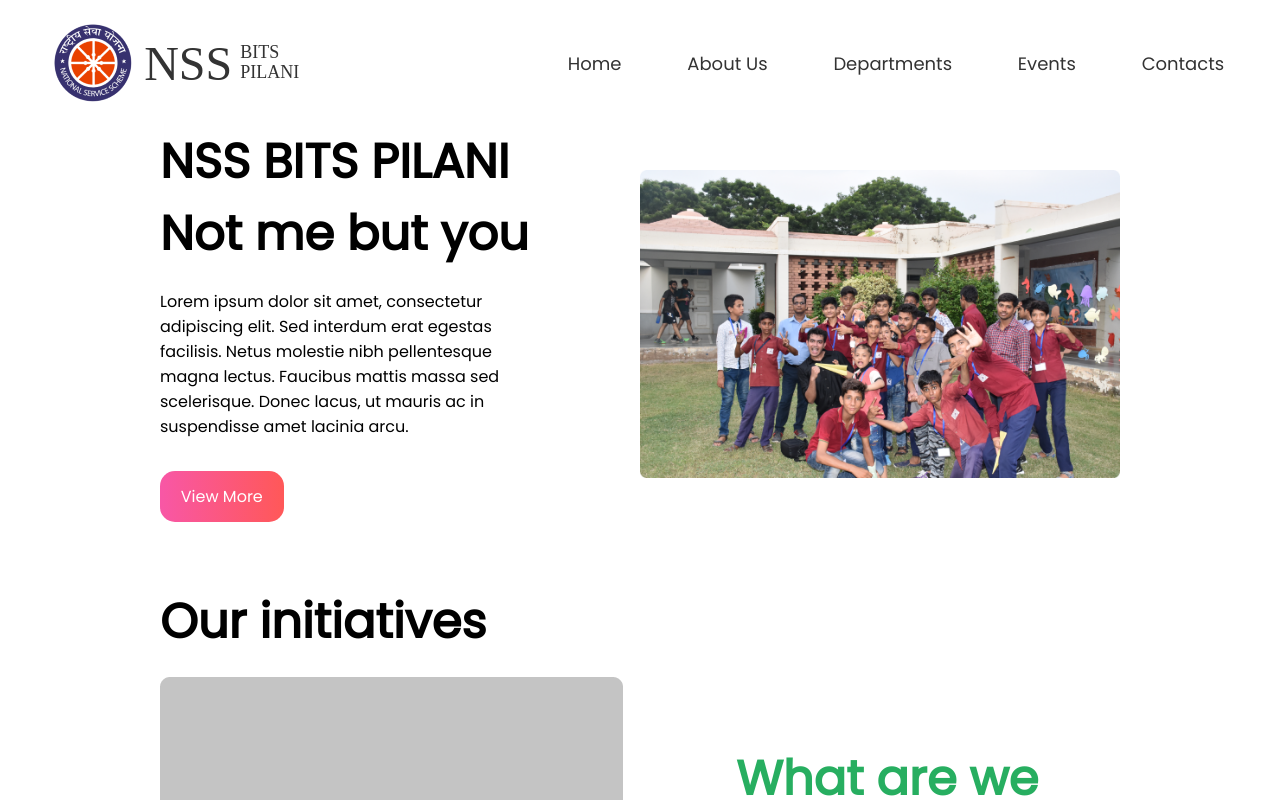
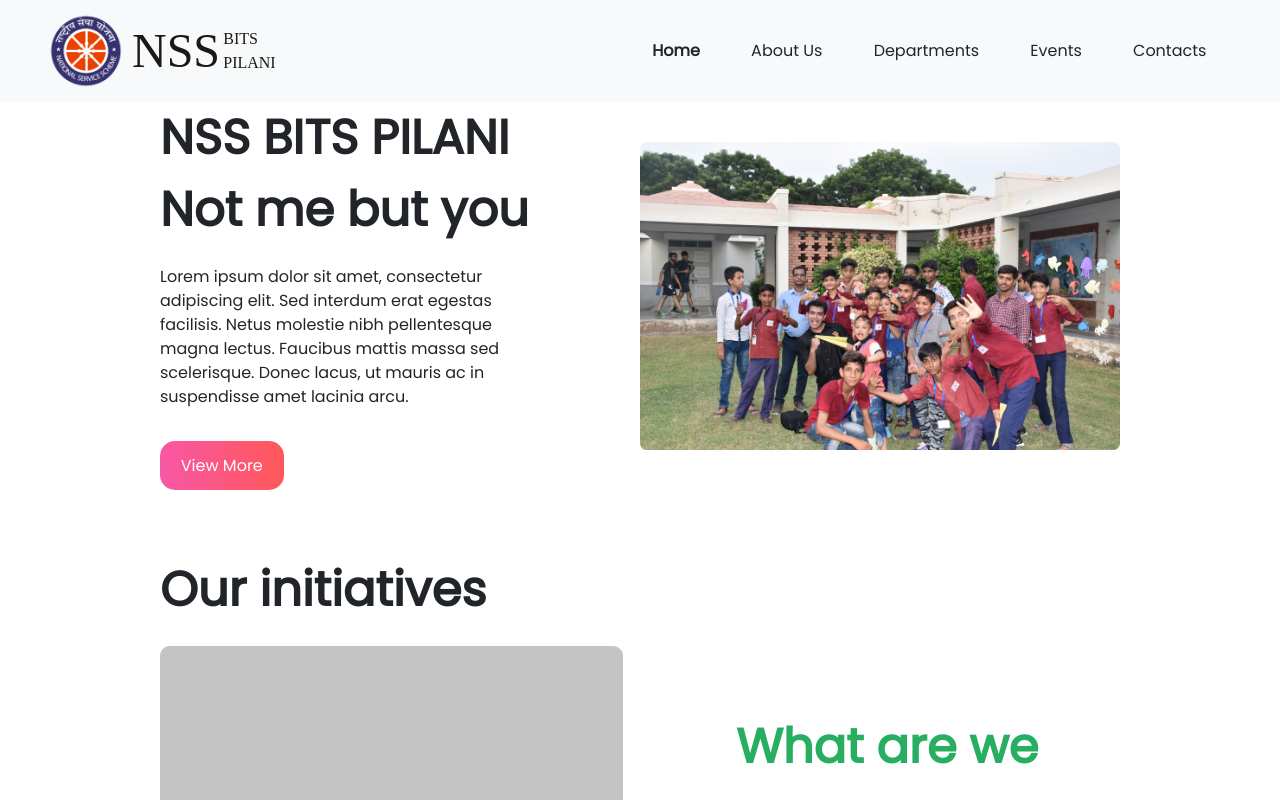
Before and after one commit to NSS-BITS-Pilani/NSSrevamp, a React (Create React App) app: page / in a window 1280 px wide. Shown: the top 800 px of the page. Built offline with nearby package versions, Linux system fonts and the light colour scheme.

Commit message:
top_bar redone

```diff
--- a/package.json
+++ b/package.json
@@ -6,8 +6,10 @@
     "@testing-library/jest-dom": "^5.11.4",
     "@testing-library/react": "^11.1.0",
     "@testing-library/user-event": "^12.1.10",
+    "bootstrap": "^5.0.1",
     "node-sass": "^6.0.0",
     "react": "^17.0.2",
+    "react-bootstrap": "^1.6.0",
     "react-dom": "^17.0.2",
     "react-icons": "^4.2.0",
     "react-router": "^5.2.0",
--- a/public/index.html
+++ b/public/index.html
@@ -10,6 +10,8 @@
       content="Web site created using create-react-app"
     />
     <link rel="apple-touch-icon" href="%PUBLIC_URL%/logo192.png" />
+    <link rel="stylesheet" href="https://cdn.jsdelivr.net/npm/bootstrap@4.6.0/dist/css/bootstrap.min.css"
+      integrity="sha384-B0vP5xmATw1+K9KRQjQERJvTumQW0nPEzvF6L/Z6nronJ3oUOFUFpCjEUQouq2+l" crossorigin="anonymous" />
     <!--
       manifest.json provides metadata used when your web app is installed on a
       user's mobile device or desktop. See https://developers.google.com/web/fundamentals/web-app-manifest/
--- a/src/App.js
+++ b/src/App.js
@@ -8,7 +8,7 @@
 import Home from "./Components/Home/home.js";
 import Events from "./Components/Events/events.js";
 
-import TopBar from './Components/TopBar/topbar';
+import TopBar from './Components/TopBar/topbar_alt';
 import Footer from './Components/Footer/footer_alt';
 
 const App = () => (
--- a/src/Components/Home/home.js
+++ b/src/Components/Home/home.js
@@ -2,6 +2,7 @@
 import EventCard from './EventCard/eventcard';
 import DepCard from './DepCards/depcards';
 import classes from "./home.scss";
+import { NavLink } from 'react-router-dom';
 
 const Home = () => {
 
@@ -46,7 +47,7 @@
                         </div>
                         Lorem ipsum dolor sit amet, consectetur adipiscing elit. Sed interdum erat egestas facilisis. Netus molestie nibh pellentesque magna lectus. Faucibus mattis massa sed scelerisque. Donec lacus, ut mauris ac in suspendisse amet lacinia arcu.
                         <div className={`${classes.button_div} button_div`}>
-                            <span className={`${classes.button} button`}>View More</span>
+                            <span className={`${classes.button} button`}><NavLink to={"/aboutus"}>View More</NavLink></span>
                         </div>
                     </div>
                     <div className={`${classes.homeRight} homeRight`}>
--- a/src/Components/TopBar/topbar.js
+++ b/src/Components/TopBar/topbar.js
@@ -56,9 +56,8 @@
         <div className={`${classes.bar} bar`}>
             <div className={`${classes.component1} component1`}>
                 <div className={`${classes.logo} logo`}>
-                    <div className={`${classes.nssLogo} nssLogo`}>
-                        <img src="/assets/nss-logo-national-service-scheme 1.png" />
-                    </div>
+                    <img className={`${classes.nssLogo} nssLogo`} src="/assets/nss-logo-national-service-scheme 1.png" />
+
                     <div className={`${classes.nss} nss`}>
                         NSS
                     </div>
--- /dev/null
+++ b/src/Components/TopBar/topbar_alt.js
@@ -0,0 +1,50 @@
+import React from 'react';
+import { Navbar, Nav, NavDropdown } from 'react-bootstrap';
+import { NavLink } from 'react-router-dom';
+
+import classes from "./topbar_alt.scss";
+
+const Topbar = () => {
+
+    return (
+        <div>
+            <Navbar collapseOnSelect expand="lg" bg="light" variant="light">
+                <Navbar.Brand className={`${classes.brand} brand`}>
+                    <div className={`${classes.logo} logo`} style={{ display: "flex", alignItems: "center"}}>
+                        <div><img className={`${classes.nssLogo} nssLogo`} src="/assets/nss-logo-national-service-scheme 1.png" /></div>
+                       <div style={{ display: "flex", alignItems: "center"}}>
+                             <div className={`${classes.nss} nss`}>
+                                NSS</div>
+                            <div style={{display: "flex", flexDirection: "column", marginLeft: "0.2rem"}}>
+                            <div className={`${classes.bits} bits`}>
+                            BITS
+                            </div>
+                            <div className={`${classes.bits} bits`}>
+                                    PILANI
+                            </div>
+                            </div>
+                        </div>
+
+                    </div>
+
+                </Navbar.Brand>
+  <Navbar.Toggle  aria-controls="responsive-navbar-nav" />
+  <Navbar.Collapse id="responsive-navbar-nav">
+    <Nav className="mr-auto">
+
+    </Nav>
+    <Nav className={`${classes.links_top} links_top`}>
+                        <NavLink to={"/"} exact={true} className="top_link" activeClassName="active_top_link">Home</NavLink>
+                        <NavLink to={"/aboutus"} className="top_link" activeClassName="active_top_link">About Us</NavLink>
+                        <NavLink to={"/departments"} className="top_link" activeClassName="active_top_link">Departments</NavLink>
+                      <NavLink to={"/events"} className="top_link" activeClassName="active_top_link">Events</NavLink>
+                        <NavLink to={"/contacts"} className="top_link" activeClassName="active_top_link">Contacts</NavLink>
+    </Nav>
+  </Navbar.Collapse>
+</Navbar>
+
+        </div>
+    );
+}
+
+export default Topbar;
--- /dev/null
+++ b/src/Components/TopBar/topbar_alt.scss
@@ -0,0 +1,63 @@
+@import url("https://fonts.googleapis.com/css2?family=Poppins&display=swap");
+
+.nssLogo{
+    max-width: 90%;
+    height: auto;
+    display: inline-block;
+}
+
+
+.top_link{
+    display: inline-block;
+      padding: 0.8rem;
+      margin: 0.8rem;
+      text-decoration: none;
+
+      font-family: Poppins;
+      font-style: normal;
+      font-weight: normal;
+      line-height: 0.2;
+}
+
+.active_top_link{
+    font-weight: bold;
+    // border-bottom: 3px solid black;
+    // box-shadow: 0px 24px 3px -24px black;
+}
+
+.logo{
+
+    font-family: 'Times New Roman', Times, serif;
+
+    .nss{
+        font-size: 3rem;
+    }
+    .bits{
+        font-size: 1rem;
+    }
+}
+
+@media all and (min-width: 990px){
+    .brand{
+        margin-left: 2rem;
+    }
+
+    .links_top{
+        margin-right: 2rem;
+    }
+}
+
+
+@media all and (max-width: 800px) {
+    .logo{
+        width: 90%;
+        height: auto;
+
+        .nss{
+        font-size: 2.4rem;
+        }
+        .bits{
+            font-size: 0.8rem;
+        }
+    }
+}
--- a/src/index.js
+++ b/src/index.js
@@ -1,5 +1,6 @@
 import React from 'react';
 import ReactDOM from 'react-dom';
+import 'bootstrap/dist/css/bootstrap.min.css';
 
 import App from "./App";
 
```
Also changed, not shown: 2 other files (tests, documents, lock files or other folders).
